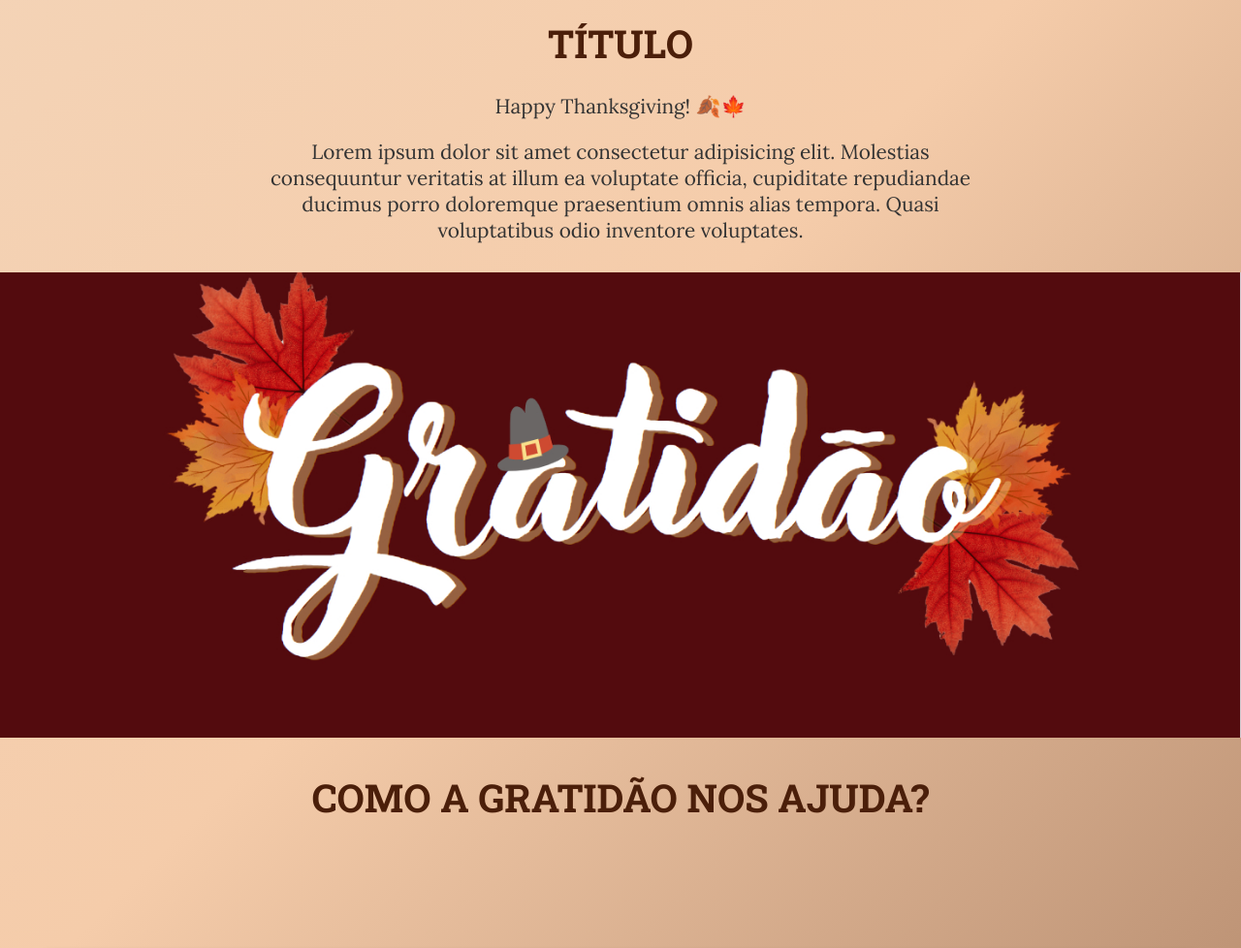
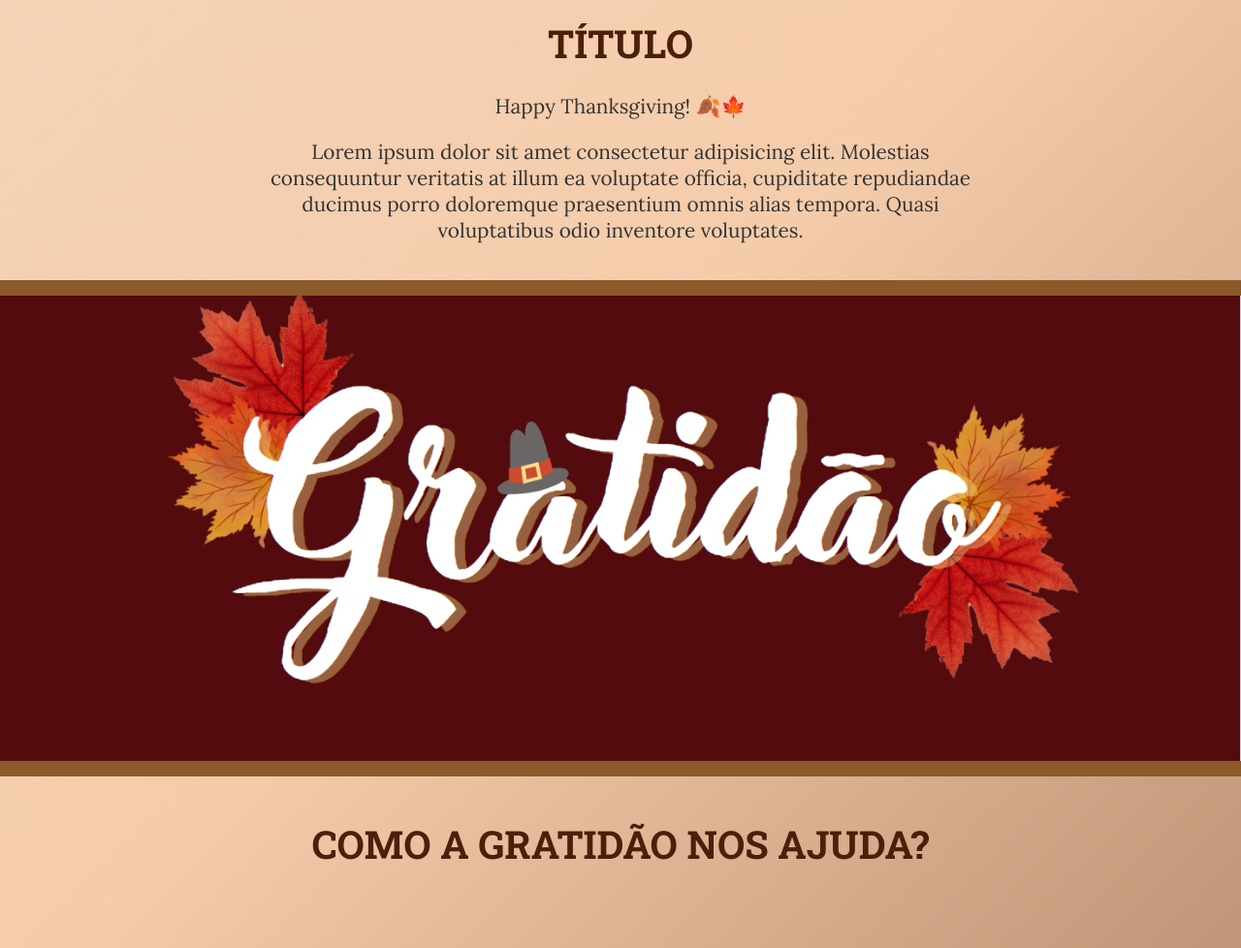
Before and after one commit to JuanMOLopes/projeto-thanksgiving-day, a plain HTML site: page frontend/src/pages/gratidao.html in a window 1280 px wide. Shown: the part 232-1210 px from the top of the page at 97% size. Drawn offline with nearby package versions, Linux system fonts and the light colour scheme.

Commit message:
add HR/ PGs 1 e 2

```diff
--- a/frontend/src/pages/gratidao.html
+++ b/frontend/src/pages/gratidao.html
@@ -35,7 +35,11 @@
             voluptatibus odio inventore voluptates.</p>
     </section>
 
+    <hr style="border: 8px solid #8a5a2b; margin-bottom: 0; width: 100%;">
+
     <section class="parallax"></section>
+
+    <hr style="border: 8px solid #8a5a2b; margin-top: 0; width: 100%;">
 
     <section class="container1 column">
         <h2>Como a gratidão nos ajuda?</h2>
```
